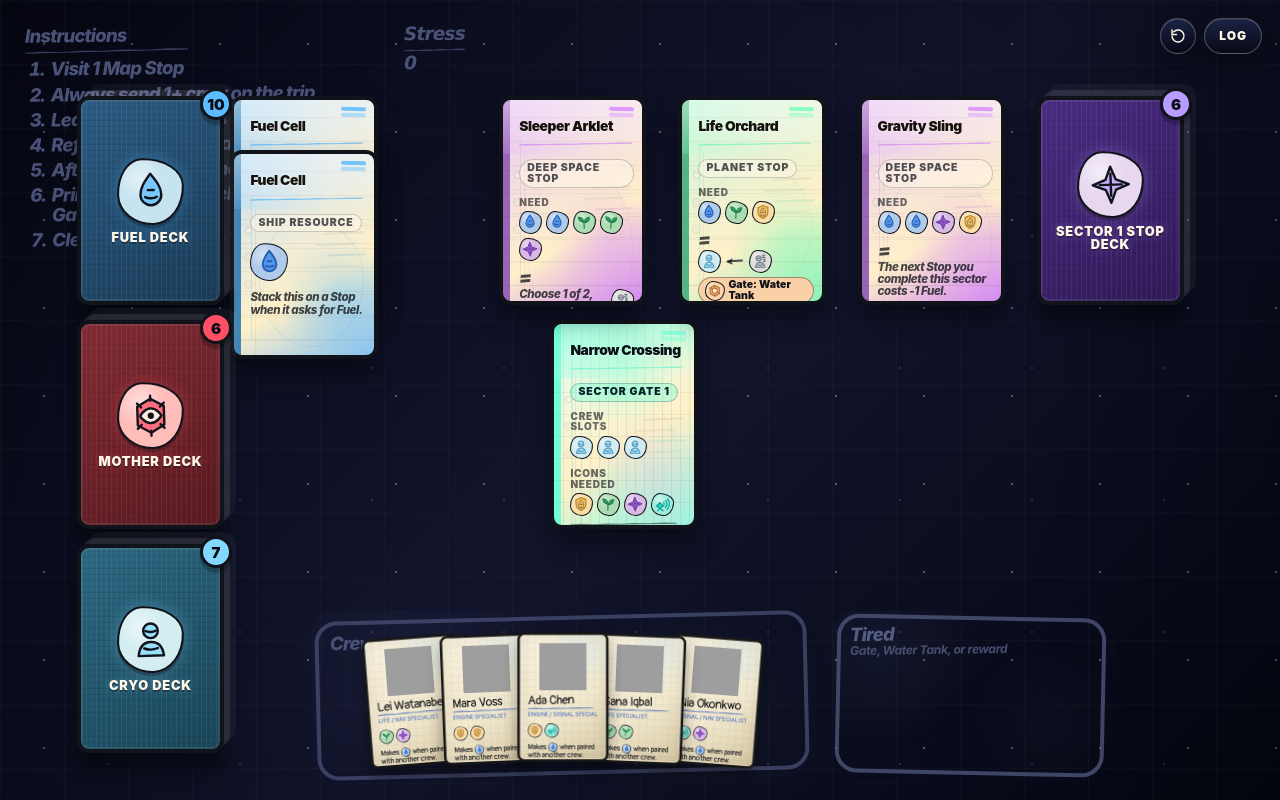
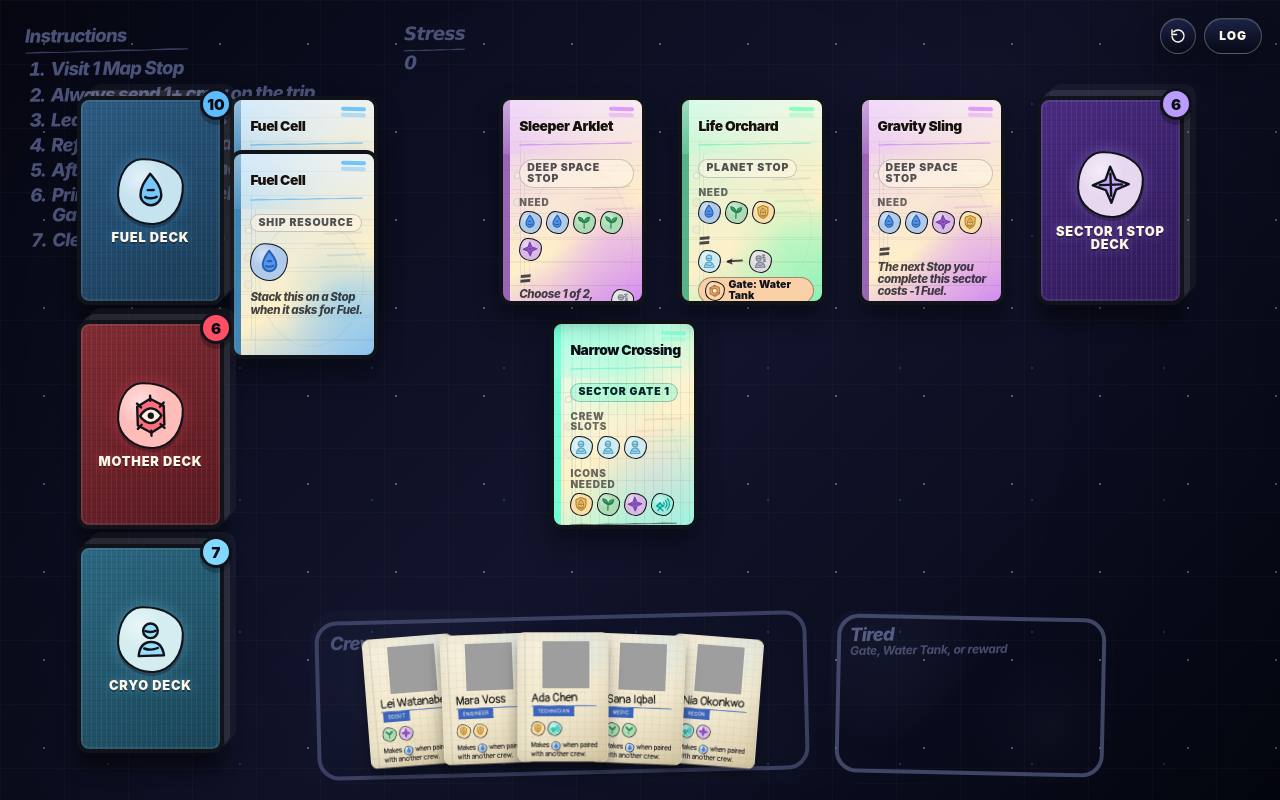
Before and after one commit to demirhere/corebound, a React (Vite) app: page / in a window 1280 px wide. Built offline with nearby package versions, Linux system fonts and the light colour scheme; grey boxes are pictures that could not be loaded; a web font is replaced by a local one.

Commit message:
feat: add themed crew roles with paper card styling and manual updates

```diff
--- a/src/App.css
+++ b/src/App.css
@@ -1439,9 +1439,12 @@
   --crew-paper-dark: #d8c9a5;
   --crew-ink: #1b1d1c;
   --crew-muted-ink: rgba(27, 29, 28, 0.62);
+  --crew-paper-bright: #fff7df;
+  --crew-margin-line: rgba(67, 89, 84, 0.18);
 
   .card-face.card-front {
-    border-color: #171717;
+    border-width: 0;
+    border-color: transparent;
     color: var(--crew-ink);
     background:
       radial-gradient(circle at 72% 13%, color-mix(in srgb, var(--card-accent) 19%, transparent), transparent 27%),
@@ -1456,7 +1459,8 @@
       auto,
       auto;
     box-shadow:
-      inset 0 0 0 1px rgba(255, 255, 255, 0.52),
+      inset 0 0 0 1px var(--crew-paper-bright),
+      inset 0 0 0 1.6px rgba(17, 19, 26, 0.10),
       inset 0 0 28px rgba(93, 70, 38, 0.13);
   }
 
@@ -1467,11 +1471,20 @@
 
   .crew-card-art {
     display: block;
-    padding: clamp(8px, 0.9vw, 12px) 9px 7px;
+    padding: clamp(8px, 0.9vw, 12px) 9px 7px clamp(14px, 1.4vw, 18px);
     background: none;
 
     &::before {
-      content: none;
+      content: '';
+      position: absolute;
+      inset: 0 auto 0 clamp(8px, 0.9vw, 11px);
+      width: 1px;
+      border: 0;
+      border-radius: 0;
+      background: var(--crew-margin-line);
+      opacity: 1;
+      transform: rotate(-0.7deg);
+      transform-origin: top center;
     }
 
     &::after {
@@ -1544,7 +1557,7 @@
   width: min(94%, clamp(84px, 8.4vw, 128px));
   height: 6px;
   margin-top: -1px;
-  margin-bottom: clamp(2px, 0.26vw, 4px);
+  margin-bottom: 0;
   border-radius: 999px;
   background: #3b65bc;
   clip-path: polygon(0 51%, 12% 42%, 27% 55%, 42% 43%, 58% 56%, 75% 42%, 100% 53%, 100% 75%, 0 72%);
@@ -1553,18 +1566,30 @@
 }
 
 .crew-role {
+  display: inline-block;
   max-width: 100%;
+  margin-top: -2px;
+  margin-left: 3px;
+  padding: 4px 8px 4px;
   overflow: hidden;
-  color: #3b65bc;
+  color: #fff8e3;
   font-family: 'Playpen Sans', 'Pangolin', 'Marker Felt', 'Segoe Print', 'Bradley Hand', cursive, sans-serif;
-  font-size: 10px;
-  font-weight: 600;
-  letter-spacing: -0.01em;
+  font-size: 9px;
+  font-weight: 700;
+  letter-spacing: 0.02em;
   line-height: 1;
   text-align: left;
   text-overflow: clip;
   text-transform: uppercase;
   white-space: nowrap;
+  background: #3b65bc;
+  clip-path: polygon(
+    0% 0%, 100% 0%,
+    99% 12%, 100% 26%, 98.5% 40%, 100% 54%, 98% 68%, 100% 82%, 99% 94%,
+    100% 100%, 0% 100%,
+    1% 94%, 0% 82%, 2% 68%, 0% 54%, 1.5% 40%, 0% 26%, 1% 12%
+  );
+  transform: rotate(-0.8deg);
 }
 
 .crew-specialties {
--- a/src/components/CrewCard.tsx
+++ b/src/components/CrewCard.tsx
@@ -9,17 +9,28 @@ const PORTRAIT_OVERSCAN = 1.08
 
 function getCrewRole(specializations: readonly CrewSpecialization[]) {
   if (specializations.length === 0) {
-    return 'Field Specialist'
+    return 'Crew'
   }
 
   const labels = specializations.map(getRequirementIconLabel)
   const [firstLabel] = labels
 
   if (firstLabel && labels.every((label) => label === firstLabel)) {
-    return `${firstLabel} Specialist`
+    if (firstLabel === 'Engine') return 'Engineer'
+    if (firstLabel === 'Life') return 'Medic'
+    if (firstLabel === 'Nav') return 'Pilot'
+    return 'Operator'
   }
 
-  return `${labels.join(' / ')} Specialist`
+  const set = new Set(labels)
+  if (set.has('Engine') && set.has('Life')) return 'Mechanic'
+  if (set.has('Engine') && set.has('Signal')) return 'Technician'
+  if (set.has('Engine') && set.has('Nav')) return 'Helmsman'
+  if (set.has('Life') && set.has('Signal')) return 'Doctor'
+  if (set.has('Life') && set.has('Nav')) return 'Scout'
+  if (set.has('Signal') && set.has('Nav')) return 'Recon'
+
+  return labels.join(' / ')
 }
 
 function renderCrewPortrait(portraitIndex: number) {
```
Also changed, not shown: 1 other file (tests, documents, lock files or other folders).
